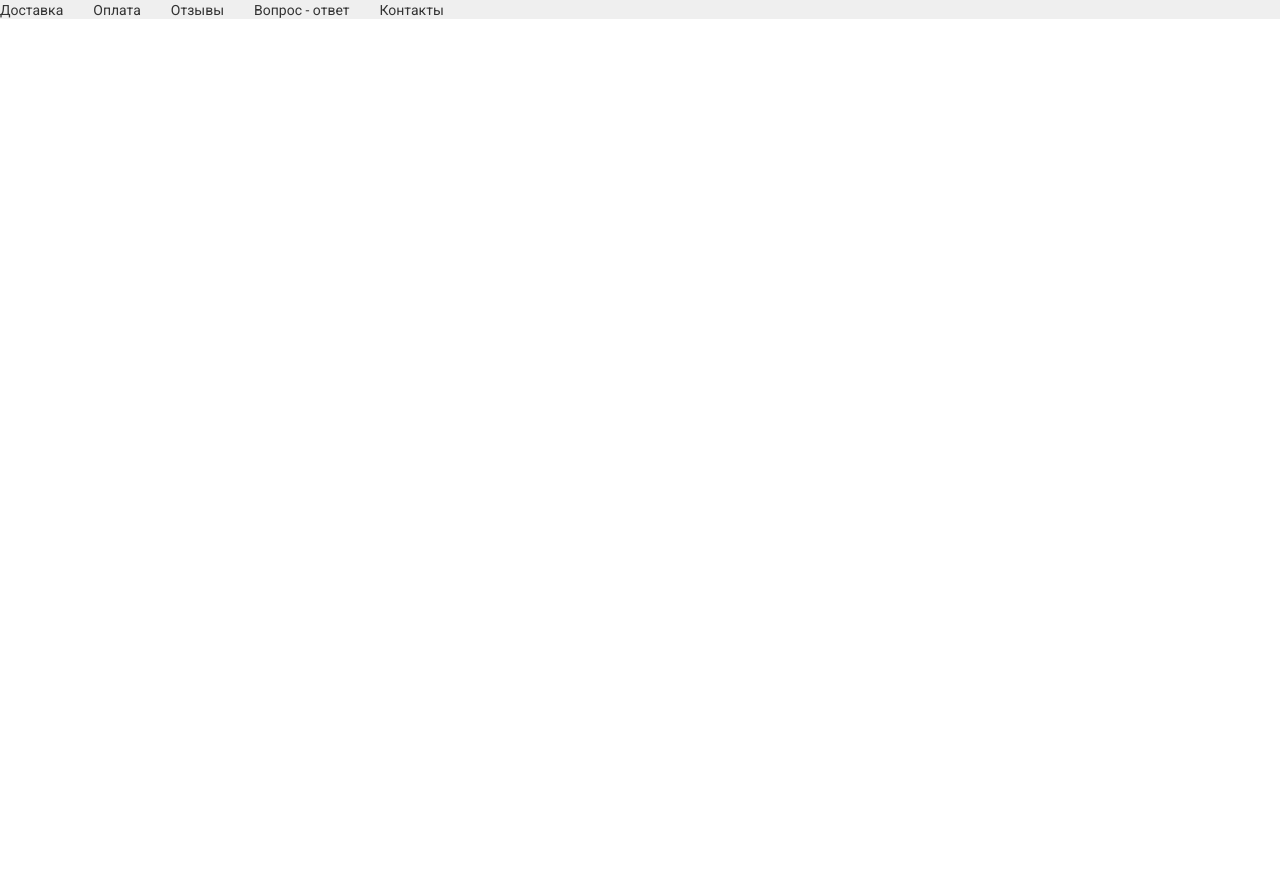
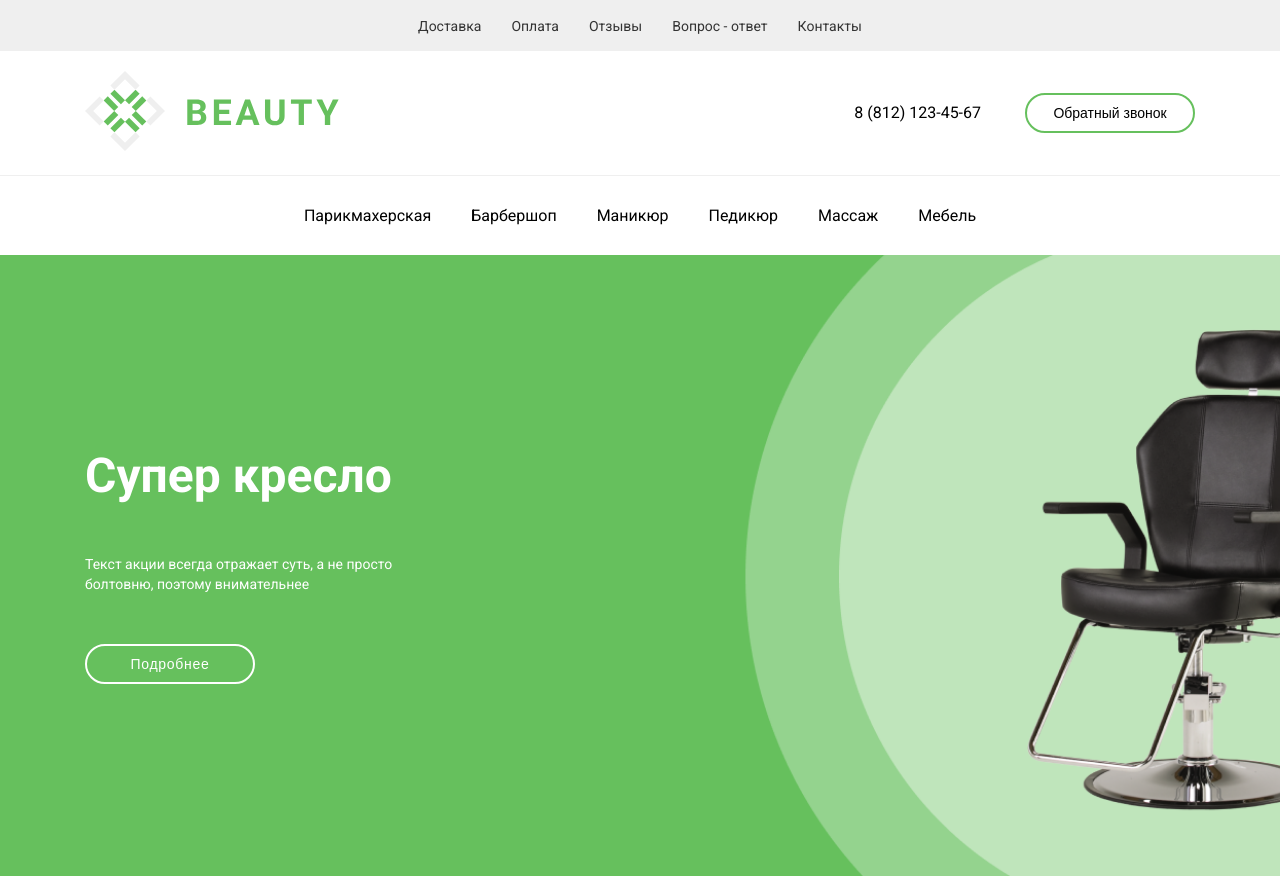
Before and after one commit to mrakas1993/Beauty, a plain HTML site: page index.html in a window 1280 px wide. Before the commit the page ends 800 px from the top, so only its background shows below. Drawn offline with Linux system fonts and the light colour scheme.

Commit message:
add header + section class banner

```diff
--- a/index.html
+++ b/index.html
@@ -20,10 +20,42 @@
                 <li><a href="#">Контакты</a></li>
             </ul>
         </div>
-        <div class="header-medium"></div>
-        <div class="header-bottom"></div>
+        <div class="header-medium">
+            <div class="container">
+                <div class="medium">
+                    <div class="logo">
+                        <a href="index.html">
+                            <img src="img/logo.svg" alt="logo">
+                        </a>
+                    </div>
+                    <div class="phone">
+                        <a href="tel:88121234567" class="tel">8 (812) 123-45-67</a>
+                        <button class="recall">Обратный звонок</button>
+                    </div>
+                </div>
+            </div>
+        </div>
+        <div class="header-bottom">
+            <ul class="bottom-menu">
+                <li><a href="#">Парикмахерская</a></li>
+                <li><a href="#">Барбершоп</a></li>
+                <li><a href="#">Маникюр</a></li>
+                <li><a href="#">Педикюр</a></li>
+                <li><a href="#">Массаж</a></li>
+                <li><a href="#">Мебель</a></li>
+            </ul>
+        </div>
     </header>
-    <section></section>
+    <section class="banner">
+        <div class="container">
+            <h1>Супер кресло</h1>
+            <p class="banner-text">
+                Текст акции всегда отражает суть, а не просто
+                болтовню, поэтому внимательнее
+            </p>
+            <button class="banner-btn">Подробнее</button>
+        </div>
+    </section>
     <section></section>
     <section></section>
     <footer></footer>
--- a/style/style.css
+++ b/style/style.css
@@ -15,12 +15,21 @@ ul,ol{
 a{
     text-decoration: none;
 }
+button{
+    background: #fff;
+    border:none;
+    cursor: pointer;
+}
 .container{
     max-width: 1110px;
     margin: 0 auto;
 }
 .header-top{
     background: #EFEFEF;
+    display: flex;
+    justify-content: center;
+    padding-top: 16px;
+    padding-bottom: 16px;
 }
 .top-menu{
     display: flex;
@@ -36,3 +45,80 @@ a{
     font-size: 14px;
     color: #333;
 }
+.tel{
+    font-weight: 400;
+    font-size: 16px;
+    color: #000;
+}
+.recall{
+    border: 2px solid #66c05d;
+    border-radius: 40px;
+    width: 170px;
+    height: 40px;
+    font-weight: 400;
+    font-size: 14px;
+    color: #000;
+    margin-left: 40px;
+}
+.medium{
+    padding-top: 20px;
+    padding-bottom: 20px;
+    display: flex;
+    justify-content: space-between;
+    align-items: center;
+}
+.header-medium{
+    border-bottom: 1px solid #efefef;
+}
+.header-bottom{
+    display: flex;
+    justify-content: center;
+    padding-top: 30px;
+    padding-bottom: 30px;
+}
+.bottom-menu{
+    display: flex;
+}
+.bottom-menu>li{
+    margin-right: 40px;
+}
+.bottom-menu>li:last-child{
+    margin-right: 0;
+}
+.bottom-menu>li>a{
+    font-weight: 400;
+    font-size: 16px;
+    color: #000;
+}
+.banner{
+    background: url('../img/banner.png');
+    background-repeat: no-repeat;
+    background-size: cover;
+    padding-top: 192px;
+    padding-bottom: 192px;
+}
+h1{
+    font-weight: 700;
+    font-size: 48px;
+    color: #fff;
+    margin-bottom: 50px;
+}
+.banner-text{
+    font-weight: 400;
+    font-size: 14px;
+    line-height: 143%;
+    color: #fff;
+    max-width: 308px;
+    margin-bottom: 50px;
+}
+.banner-btn{
+    border: 2px solid #fff;
+    border-radius: 40px;
+    width: 170px;
+    height: 40px;
+    background: #66c05d;
+    font-weight: 400;
+    font-size: 14px;
+    letter-spacing: 0.05em;
+    color: #fff;
+}
```
Also changed, not shown: img/banner.png (added), img/logo.svg (added).
